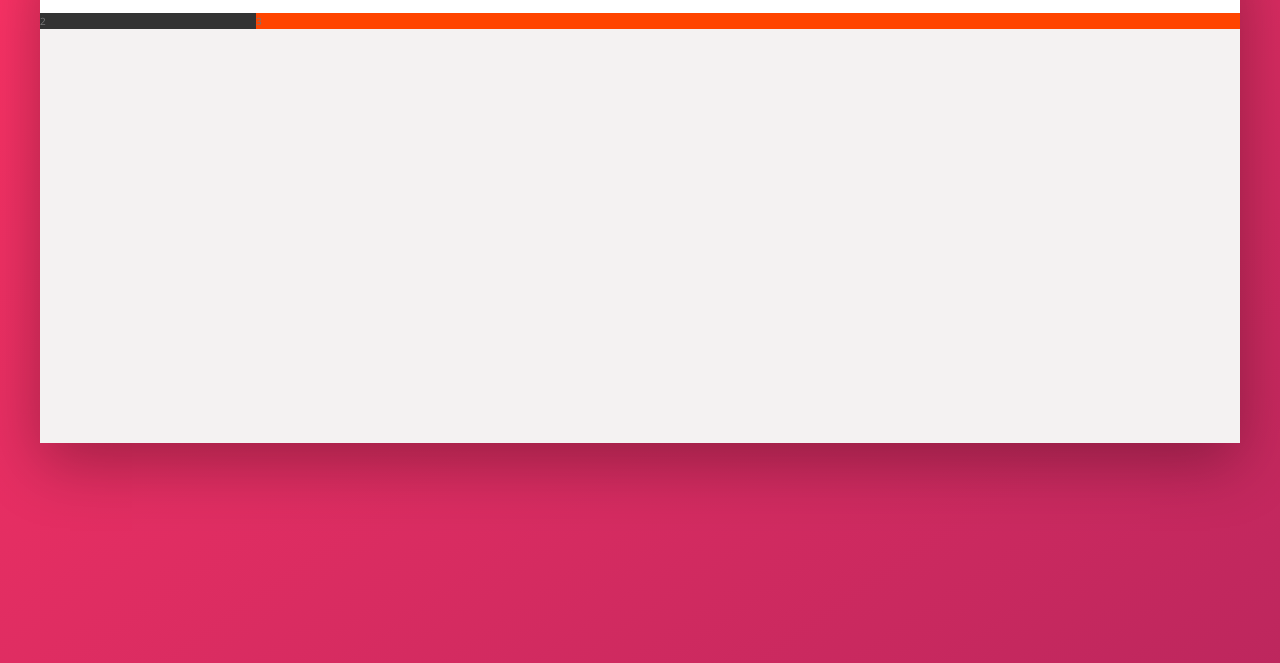
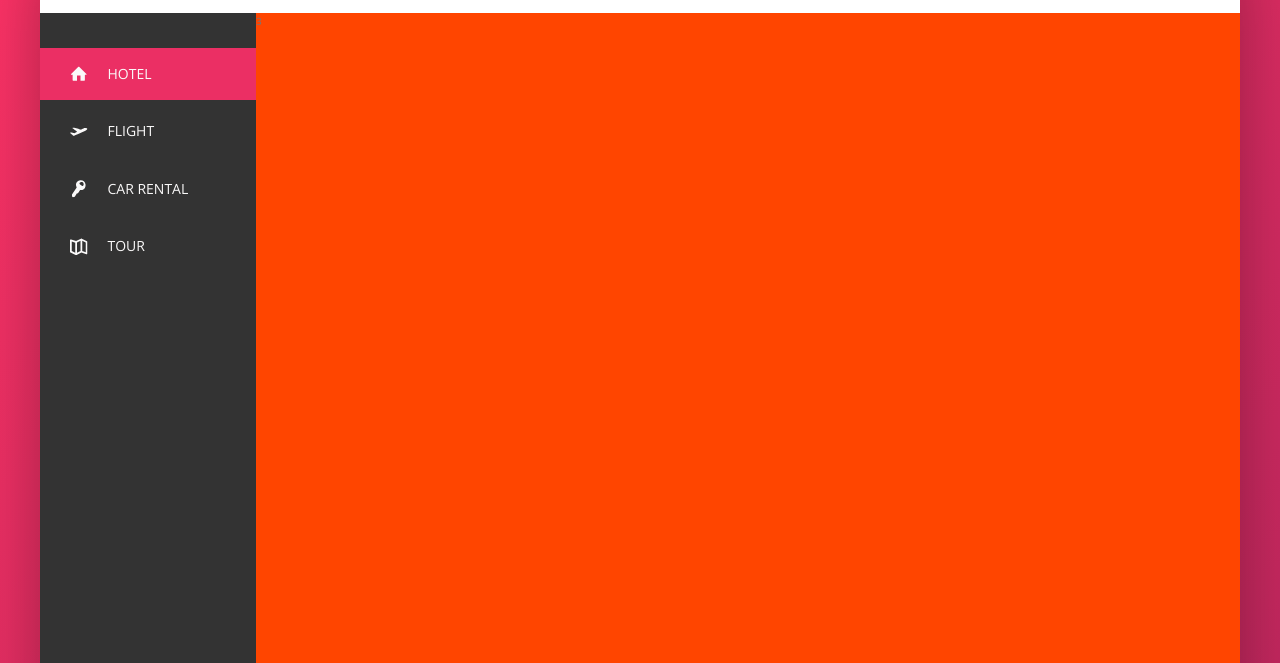
Before and after one commit to mikolajpietraszkiewicz/project_trillo, a website: page index.html in a window 1280 px wide. Shown: the part 137-800 px from the top of the page. Drawn offline with nearby package versions, Linux system fonts and the light colour scheme.

Commit message:
sidebar styling

```diff
--- a/index.html
+++ b/index.html
@@ -49,7 +49,45 @@
         </header>
         <div class="content">
             <nav class="sidebar">
-2
+                <ul class="side__nav">
+                    <li class="side__nav__item side__nav__item--active">
+                        <a href="" class="side__nav__item__link">
+                            <svg class="side__nav__item__link__icon">
+                                    <use xlink:href="img/sprite.svg#icon-home"></use>
+                            </svg>
+                            <span class="side__nav__item__link__text">Hotel</span>
+                        </a>
+                    </li>
+                    <li class="side__nav__item">
+                        <a href="" class="side__nav__item__link">
+                            <svg class="side__nav__item__link__icon">
+                                <use xlink:href="img/sprite.svg#icon-aircraft-take-off"></use>
+                            </svg>
+                            <span class="side__nav__item__link__text">Flight</span>
+                        </a>
+                    </li>
+                    <li class="side__nav__item">
+                        <a href="" class="side__nav__item__link">
+                            <svg class="side__nav__item__link__icon">
+                                <use xlink:href="img/sprite.svg#icon-key"></use>
+                            </svg>
+                            <span class="side__nav__item__link__text">Car Rental</span>
+                        </a>
+                    </li>
+                    <li class="side__nav__item">
+                        <a href="" class="side__nav__item__link">
+                            <svg class="side__nav__item__link__icon">
+                                <use xlink:href="img/sprite.svg#icon-map"></use>
+                            </svg>
+                            <span class="side__nav__item__link__text">Tour</span>
+                        </a>
+                    </li>
+                </ul>
+
+                <div class="legal">
+                    &copy; 2021 by MPietraszkiewicz, Trillo Project
+                </div>
+
             </nav>
             <main class="hotel__view">
 3
--- a/sass/_components.scss
+++ b/sass/_components.scss
@@ -142,3 +142,90 @@ justify-content: space-between;
 }
 
 }
+
+//-----------------------------------------------------------------
+//SIDE NAVIGATION
+
+.side__nav{
+
+  font-size: 1.4rem;
+  list-style: none;
+  margin-top: 3.5rem;
+
+
+  &__item{
+    position: relative;
+
+    &:not(:last-child){
+      margin-bottom: .5rem;
+    }
+
+    &::before{
+      content:"";
+      position: absolute;
+      top:0;
+      left:0;
+      height: 100%;
+      width: 3px;
+      background-color: var(--color_primary);
+      transform: scaleY(0);
+      //transform-origin: bottom;
+      transition: transform .2s,
+                  width .4s .2s cubic-bezier(1,0,0,1),
+                  background-color .1s;
+    }
+
+    &:hover::before,
+    &--active::before{
+    transform: scaleY(1);
+      width: 100%;
+    }
+
+    &:active::before{
+      background-color: var(--color_primary_light);
+    }
+
+    &__link{
+      color: var(--color_grey_light_1);
+
+      display: flex;
+      align-items: center;
+
+      &:link,
+      &:visited{
+        color: var(--color_grey_light_1);
+        text-decoration: none;
+        text-transform: uppercase;
+        //display: block;
+        padding: 1.5rem 3rem;
+        position: relative;
+        z-index: 11;
+      }
+
+      //&:hover{
+      //  color:orangered;
+      //}
+
+      &__icon{
+        width:1.75rem;
+        height:1.75rem;
+        aspect-ratio: 1;
+        margin-right: 2rem;
+        fill: currentColor;
+      }
+      &__text{
+
+      }
+
+    }
+
+  }
+}
+
+// legal
+.legal{
+  font-size: 1.2rem;
+  text-align: center;
+  color: var(--color_grey_light_4);
+  padding:2.5rem;
+}
--- a/sass/_layout.scss
+++ b/sass/_layout.scss
@@ -27,10 +27,17 @@ display: flex;
 .sidebar{
   background-color: var(--color_grey_dark_1);
 flex: 0 0 18%;
+
+  display: flex;
+  flex-direction: column;
+  justify-content: space-between;
 }
 
 .hotel__view{
   //background-color: var(--color__white);
   background-color: orangered;
   flex:1;
+
+  //TODO: remove later
+  height: 80rem;
 }
```
Also changed, not shown: css/style.css.
